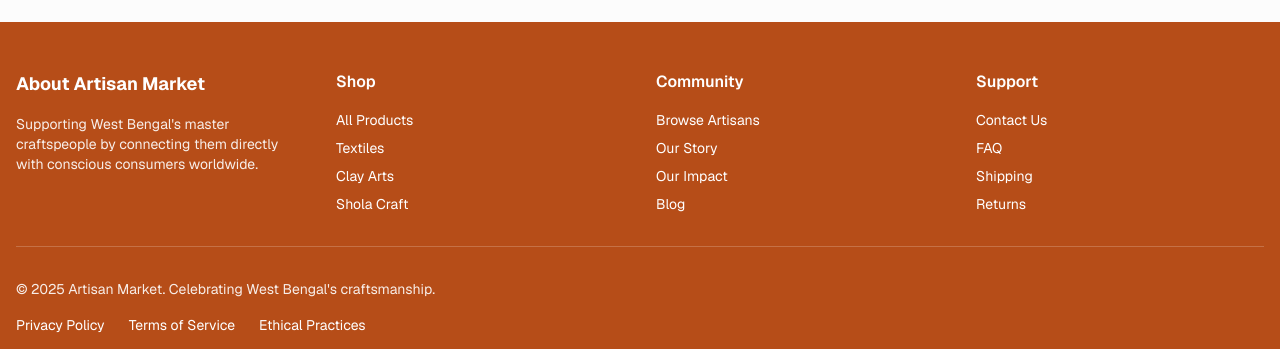
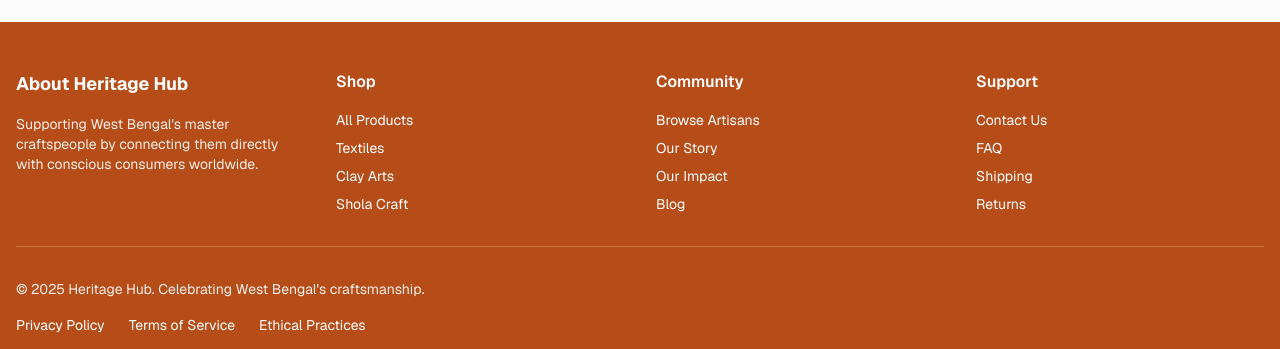
Before and after one commit to UtsabGhoshal/v0-art-market, a Next.js app: page / in a window 1280 px wide. Shown: the part 1193-1542 px from the top of the page. Built offline with nearby package versions, Linux system fonts and the light colour scheme.

Commit message:
Update all Heritage Hub branding in layout.tsx
cgen-5d2b77d8645745dd96a02beff47bd99d

```diff
--- a/app/about/page.tsx
+++ b/app/about/page.tsx
@@ -8,7 +8,7 @@ export default function AboutPage() {
     <main className="min-h-screen bg-background">
       <Header />
       <div className="max-w-7xl mx-auto px-4 py-12">
-        <h1 className="text-4xl font-bold text-primary mb-8">About Artisan Market</h1>
+        <h1 className="text-4xl font-bold text-primary mb-8">About Heritage Hub</h1>
 
         <div className="grid grid-cols-1 lg:grid-cols-2 gap-12 mb-16">
           <div>
--- a/app/layout.tsx
+++ b/app/layout.tsx
@@ -17,20 +17,20 @@ export const viewport: Viewport = {
 }
 
 export const metadata: Metadata = {
-  title: "Artisan Market - Support West Bengal Craftspeople | Direct from Artisans",
+  title: "Heritage Hub - Support West Bengal Craftspeople | Direct from Artisans",
   description:
     "Discover authentic handcrafted goods from West Bengal's master artisans. Shop traditional textiles, clay sculptures, and more. 100% direct to artisans. Free shipping across India.",
   keywords: "handmade, artisan, West Bengal, clay sculptures, handloom, sari, crafts, fair trade",
   generator: "v0.app",
   openGraph: {
-    title: "Artisan Market - Support West Bengal Craftspeople",
+    title: "Heritage Hub - Support West Bengal Craftspeople",
     description: "Authentic handcrafted goods directly from master artisans",
     type: "website",
     url: "https://artisanmarket.vercel.app",
   },
   twitter: {
     card: "summary_large_image",
-    title: "Artisan Market",
+    title: "Heritage Hub",
     description: "Support West Bengal's craftspeople",
   },
   icons: {
--- a/components/footer.tsx
+++ b/components/footer.tsx
@@ -6,7 +6,7 @@ export function Footer() {
       <div className="max-w-7xl mx-auto">
         <div className="grid grid-cols-1 md:grid-cols-4 gap-8 mb-8">
           <div>
-            <h3 className="font-bold text-lg mb-4">About Artisan Market</h3>
+            <h3 className="font-bold text-lg mb-4">About Heritage Hub</h3>
             <p className="text-sm opacity-90">
               Supporting West Bengal's master craftspeople by connecting them directly with conscious consumers
               worldwide.
@@ -91,7 +91,7 @@ export function Footer() {
 
         <div className="border-t border-primary-foreground/20 pt-8">
           <div className="flex flex-col md:flex-items-center md:justify-between gap-4">
-            <p className="text-sm opacity-90">© 2025 Artisan Market. Celebrating West Bengal's craftsmanship.</p>
+            <p className="text-sm opacity-90">© 2025 Heritage Hub. Celebrating West Bengal's craftsmanship.</p>
             <div className="flex gap-6 text-sm">
               <Link href="/privacy" className="hover:opacity-80 transition">
                 Privacy Policy
```
Also changed, not shown: 1 other file (tests, documents, lock files or other folders).
